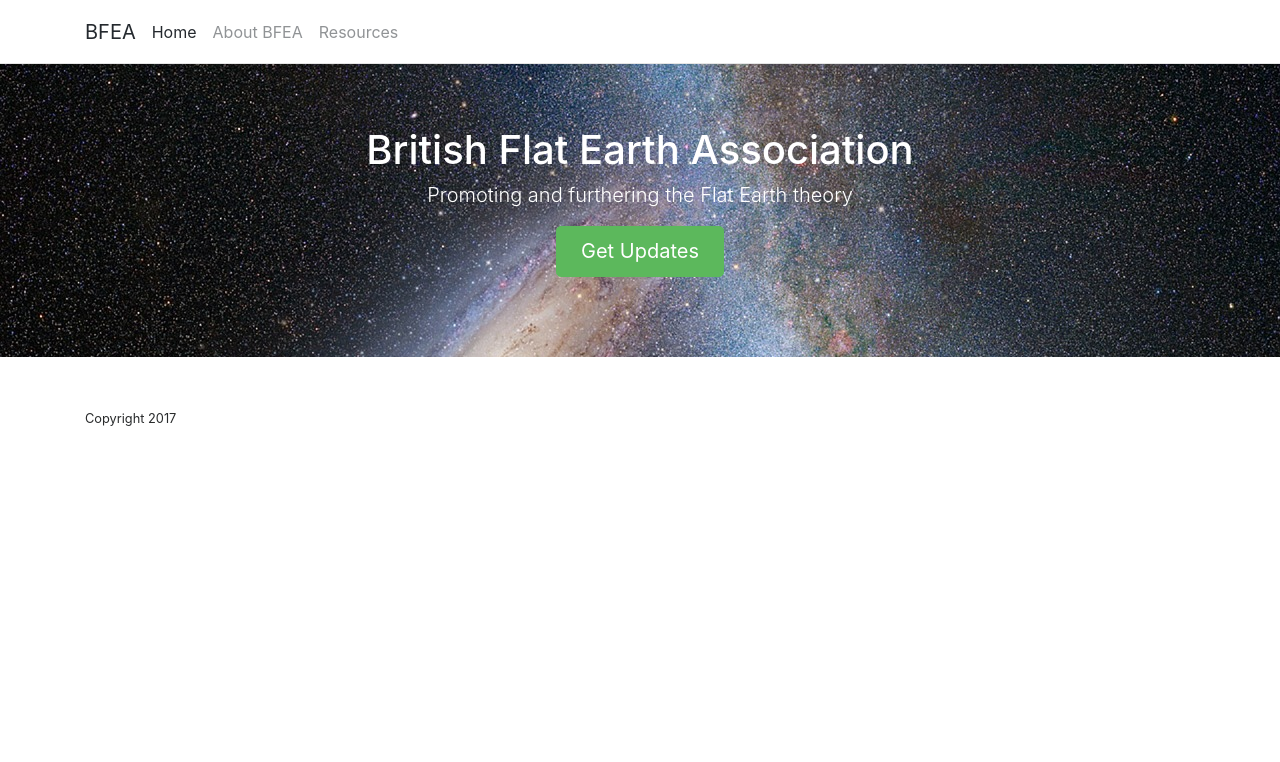
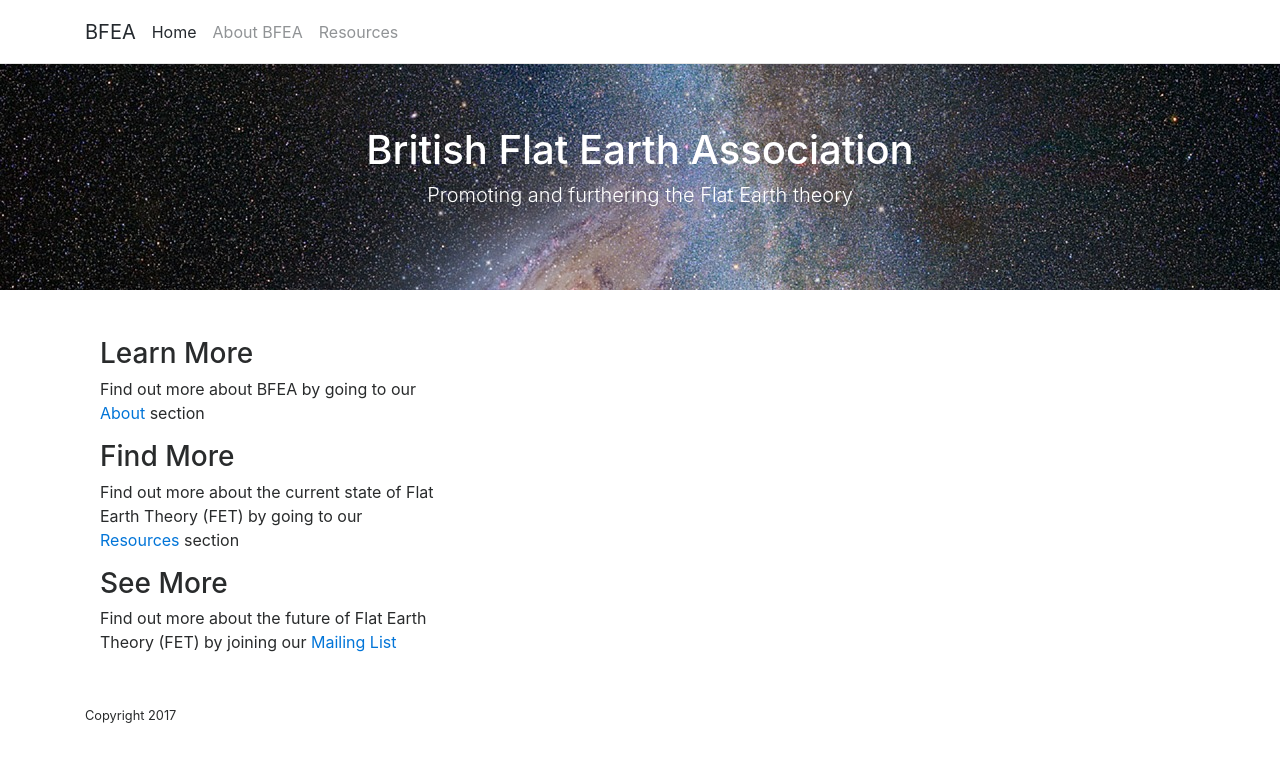
Before and after one commit to krussll/etsysimplicity, a Jekyll site: the page built from index.md, in a window 1280 px wide. Shown: the top 762 px of the page. Built offline with Jekyll 4.4.1, drawn with Linux system fonts in a browser that asks for light colours; a script that is not in the unit is left out.

Commit message:
Update home.html

```diff
--- a/_layouts/home.html
+++ b/_layouts/home.html
@@ -7,12 +7,22 @@
       <div class="container text-center">
         <h1>{{ page.title }}</h1>
         <p class="lead">{{ page.sub-title }}</p>
-        <p><a class="btn btn-lg btn-success" href="{{ site.url }}{{ page.action-location }}" role="button">{{ page.action-text }}</a></p>
       </div>
     </div>
 
     <div class="container my-5">
-      {{ content }}
+      <div class="col-sm-12 col-lg-4">
+        <h3>Learn More</h3>
+        <p>Find out more about BFEA by going to our <a href="/about">About</a> section</p>
+      </div>
+      <div class="col-sm-12 col-lg-4">
+        <h3>Find More</h3>
+        <p>Find out more about the current state of Flat Earth Theory (FET) by going to our <a href="/resources">Resources</a> section</p>
+      </div>
+      <div class="col-sm-12 col-lg-4">
+        <h3>See More</h3>
+        <p>Find out more about the future of Flat Earth Theory (FET) by joining our <a href="/#">Mailing List</a></p>
+      </div>
     </div>
 
   {% include footer.html %}
```
